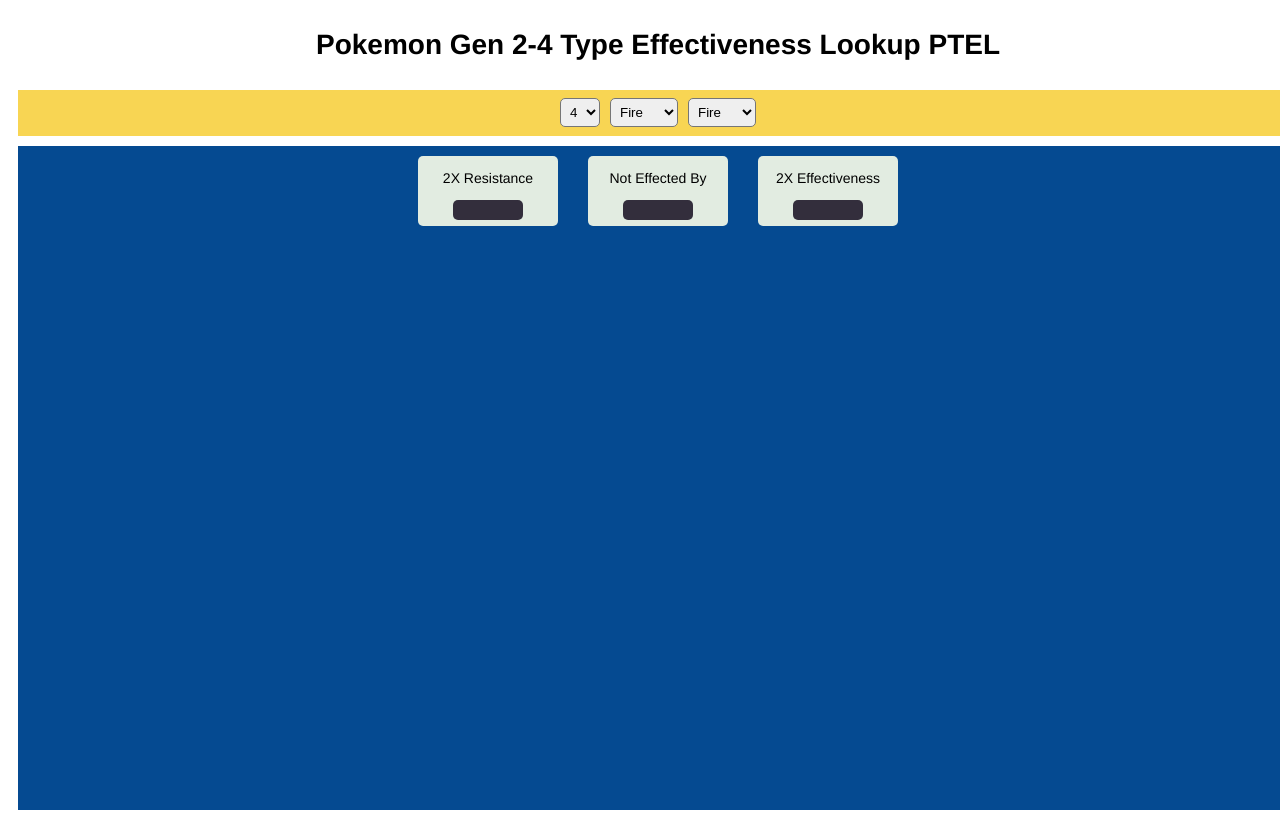
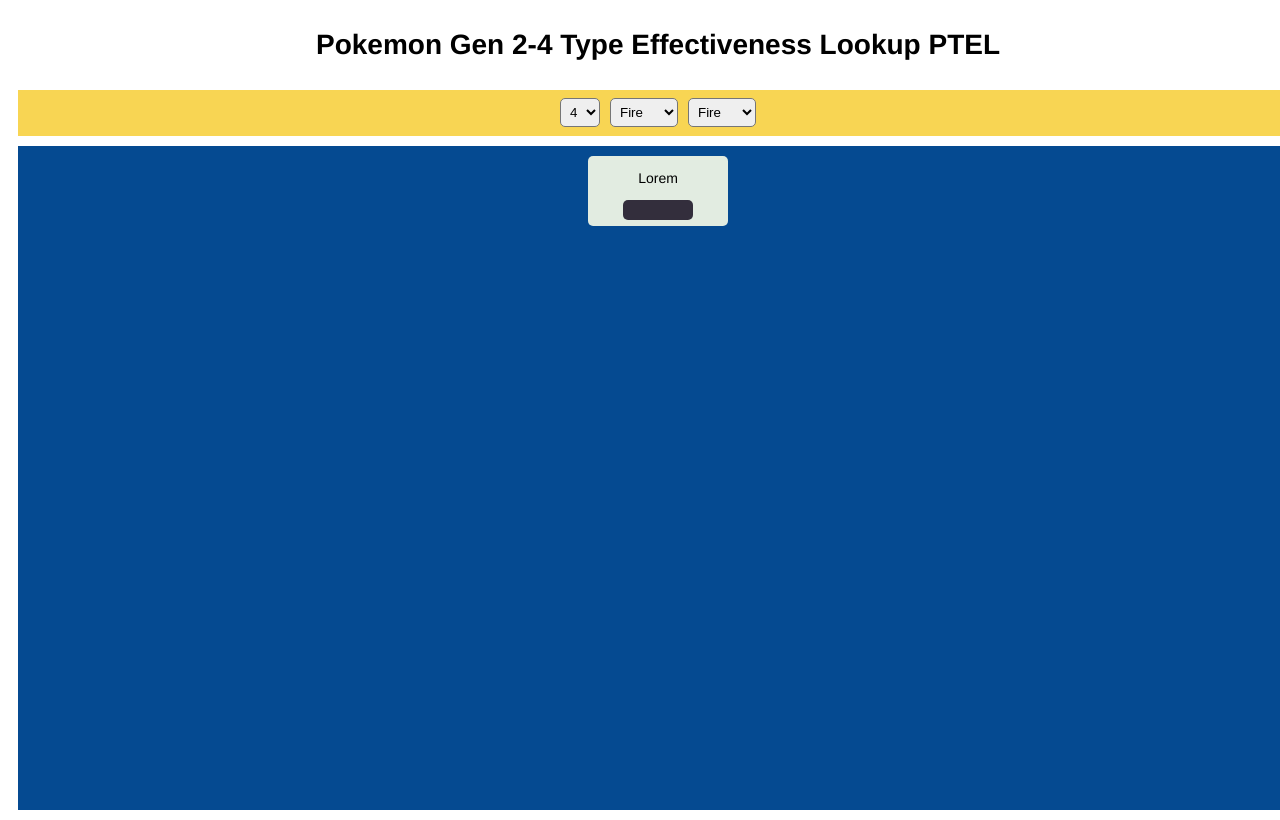
Before and after one commit to StephenWist/monTyper, a SvelteKit app: page / in a window 1280 px wide. Built offline with nearby package versions, Linux system fonts and the light colour scheme.

Commit message:
Make some components. Basic event dispatching from type selectors

```diff
--- /dev/null
+++ b/src/Card.svelte
@@ -0,0 +1,30 @@
+<script>
+    let className = 'card';
+    export { className as class };
+    export let effectiveness = 'Lorem';
+</script>
+
+<style>
+    .card{
+        display: flex;
+        flex-direction: column;
+        align-items: center;
+        margin: 10px;
+        width:140px;
+        height: 70px;
+        background-color: rgb(226, 236, 225);
+        border-radius: 5px;
+    }
+
+    .card>div {
+        height:20px;
+        width:70px;
+        background-color: #332E3C;
+        border-radius: 5px;
+    }
+</style>
+
+<div class={className}>
+    <p>{effectiveness}</p>
+    <div></div>
+</div>
--- /dev/null
+++ b/src/GenSelect.svelte
@@ -0,0 +1,16 @@
+<script>
+    export let name='GenSelect';
+    export let genVal=4;
+</script>
+
+<style>
+    select {
+    padding: 5px;
+    margin: 5px 5px;
+    border-radius: 5px;
+    }
+</style>
+
+<select name={name}>
+    <option value={genVal}>{genVal}</option>
+</select>
--- /dev/null
+++ b/src/Selector.svelte
@@ -0,0 +1,24 @@
+<script>
+    import GenSelect from "./GenSelect.svelte";
+    import TypeSelect from "./TypeSelect.svelte";
+    let t1 = 'type1';
+    let t2 = 'type2';
+</script>
+
+<style>
+    #selector {
+        display: flex;
+        align-items: center;
+        justify-content: center;
+        background-color: #F8D553;
+        height: 4em;
+        width: 100%;
+    }
+</style>
+
+<div id='selector'>
+    <GenSelect></GenSelect>
+    {#each [t1, t2] as id_}
+        <TypeSelect id={id_} on:typeUpdate/>
+    {/each}
+</div>
--- /dev/null
+++ b/src/TypeSelect.svelte
@@ -0,0 +1,26 @@
+<script>
+    import { createEventDispatcher } from 'svelte';
+
+    const dispatch = createEventDispatcher();
+    export let id;
+    export let selected;
+    export let types = ['Fire', 'Water', 'Grass'];
+
+    function typeUpdate() {
+        dispatch('typeUpdate', {selected});
+    }
+</script>
+
+<style>
+    select {
+    padding: 5px;
+    margin: 5px 5px;
+    border-radius: 5px;
+    }
+</style>
+
+<select bind:value={selected} on:change={typeUpdate} name={id}>
+    {#each types as type}
+        <option>{type}</option>
+    {/each}
+</select>
--- a/src/routes/+page.svelte
+++ b/src/routes/+page.svelte
@@ -20,21 +20,6 @@
         width: 100vw;
     }
 
-    #top {
-        display: flex;
-        align-items: center;
-        justify-content: center;
-        background-color: #F8D553;
-        height: 4em;
-        width: 100%;
-    }
-
-    select {
-        padding: 5px;
-        margin: 5px 5px;
-        border-radius: 5px;
-    }
-
     #results {
         display: flex;
         background-color:#054A91;
@@ -44,55 +29,28 @@
         width: 100%;
     }
 
-    .card{
-        display: flex;
-        flex-direction: column;
-        align-items: center;
-        margin: 10px;
-        width:140px;
-        height: 70px;
-        background-color: rgb(226, 236, 225);
-        border-radius: 5px;
-    }
+</style>
 
-    .card>div {
-        height:20px;
-        width:70px;
-        background-color: #332E3C;
-        border-radius: 5px;
-    }
+<script>
+    import Card from "../Card.svelte";
+    import Selector from "../Selector.svelte";
 
-</style>
+    let super_effective = {
+        'Fire': {'Grass': 2},
+        'Water': {'Fire': 2},
+        'Grass': {'Water': 2}
+    };
+
+    function typeUpdated(event) {
+        alert(event.detail.text);
+    };
+</script>
 
 <div id='main-wrapper'>
     <h1>Pokemon Gen 2-4 Type Effectiveness Lookup PTEL</h1>
-    <div id='top'>
-        <select name='gen'>
-            <option value='4'>4</option>
-        </select>
-        <select name='type1'>
-            <option value='fire'>Fire</option>
-            <option value='water'>Water</option>
-            <option value='grass'>Grass</option>
-        </select>
-        <select name='type2     '>
-            <option value='fire'>Fire</option>
-            <option value='water'>Water</option>
-            <option value='grass'>Grass</option>
-        </select>
-    </div>
+    <Selector on:typeUpdate={typeUpdated} />
+
     <div id='results'>
-        <div class='2Resist card'>
-            <p>2X Resistance</p>
-            <div></div>
-        </div>
-        <div class='notEffective card'>
-            <p>Not Effected By</p>
-            <div></div>
-        </div>
-        <div class='2Effective card'>
-            <p>2X Effectiveness</p>
-            <div></div>
-        </div>
+        <Card></Card>
     </div>
 </div>
```
Also changed, not shown: static/monTypes-2-4.csv (added).
